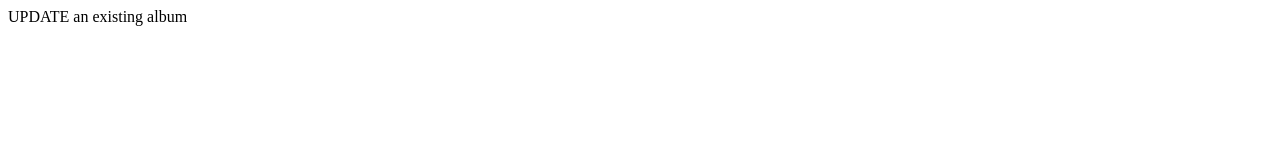
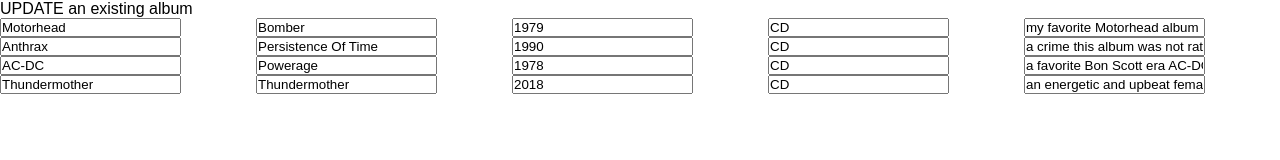
Before and after one commit to anthonypagano/node-capstone, a website: page public/update-album.html in a window 1280 px wide. Drawn offline with nearby package versions, Linux system fonts and the light colour scheme.

Commit message:
additional-pages-routes: added mock data functions and seed data file

```diff
--- /dev/null
+++ b/public/app-update.js
@@ -0,0 +1,78 @@
+// this is mock data, but when we create our API
+// we'll have it return data that looks like this
+var MOCK_ALBUM_DATA = {
+	"albumData": [
+        {
+            "id": "1111111",
+            "bandName" : "Motorhead",
+            "albumName" : "Bomber",
+            "releaseYear" : "1979",
+            "format": "CD",
+            "notes": "my favorite Motorhead album",
+            "publishedAt": 1470016976609
+        },
+        {
+            "id": "2222222",
+            "bandName" : "Anthrax",
+            "albumName" : "Persistence Of Time",
+            "releaseYear" : "1990",
+            "format": "CD",
+            "notes": "a crime this album was not rated higher",
+            "publishedAt": 1470012976609
+        },
+        {
+            "id": "333333",
+            "bandName" : "AC-DC",
+            "albumName" : "Powerage",
+            "releaseYear" : "1978",
+            "format": "CD",
+            "notes": "a favorite Bon Scott era AC-DC album",
+            "publishedAt": 1470011976609
+        },
+        {
+            "id": "4444444",
+            "bandName": "Thundermother",
+            "albumName": "Thundermother",
+            "releaseYear": "2018",
+            "format": "CD",
+            "notes": "an energetic and upbeat female AC-DC Bon Scott era sounding rockin machine from Sweden",
+            "publishedAt": 1470009976609
+        }
+    ]
+};
+
+// this function's name and argument can stay the
+// same after we have a live API, but its internal
+// implementation will change. Instead of using a
+// timeout function that returns mock data, it will
+// use jQuery's AJAX functionality to make a call
+// to the server and then run the callbackFn
+function getRecentAlbumData(callbackFn) {
+    // we use a `setTimeout` to make this asynchronous
+    // as it would be with a real AJAX call.
+	setTimeout(function(){ callbackFn(MOCK_ALBUM_DATA)}, 1);
+}
+
+// this function stays the same when we connect
+// to real API later
+function displayAlbumData(data) {
+    for (index in data.albumData) {
+	   $('body').append('<ul>',
+        '<li><input type="text" id="bandName" value="' + data.albumData[index].bandName + '"/></li>',
+        '<li><input type="text" id="albumName"  value="' + data.albumData[index].albumName + '"/></li>',
+        '<li><input type="text" id="releaseYear"  value="' + data.albumData[index].releaseYear + '"/></li>',
+        '<li><input type="text" id="format"  value="' + data.albumData[index].format + '"/></li>',
+        '<li><input type="text" id="notes"  value="' + data.albumData[index].notes + '"/></li>',
+        '</ul>');
+    }
+}
+// this function can stay the same even when we
+// are connecting to real API
+function getAndDisplayAlbumData() {
+	getRecentAlbumData(displayAlbumData);
+}
+
+//  on page load do this
+$(function() {
+	getAndDisplayAlbumData();
+})
--- /dev/null
+++ b/public/index.css
@@ -0,0 +1,48 @@
+* {
+  margin: 0;
+  padding: 0;
+  box-sizing: border-box;
+}
+
+body {
+  font-family: sans-serif;
+  font-size: 16px;
+  -webkit-background-size: cover;
+  -moz-background-size: cover;
+  -o-background-size: cover;
+  background-size: cover;
+  color: #000000;
+}
+
+ul {
+    list-style-type: none;
+    margin: 0;
+    padding: 0;
+    width: 100%;
+}
+
+li {
+    display: inline-flex;
+    width: 20%;
+}
+main {
+  width: 100%;
+  margin: 0px auto;
+  text-align: center;
+}
+
+fieldset {
+  border: none;
+}
+
+legend {
+  display: none;
+}
+
+@media only screen and (max-width: 768px) {
+
+}
+
+@media only screen and (max-width: 650px) {
+
+}
--- a/public/update-album.html
+++ b/public/update-album.html
@@ -1,8 +1,14 @@
+<!DOCTYPE html>
 <html lang="en">
-    <head>
-        <title>Do I Have That Album?</title>
-    </head>
+  <head>
+      <meta charset="utf-8">
+      <meta name="viewport" content="width=device-width">
+      <title>Do I Have That Album?</title>
+      <link href="index.css" rel="stylesheet" type="text/css" />
+  </head>
     <body>
         <p>UPDATE an existing album</p>
+        <script src="https://cdnjs.cloudflare.com/ajax/libs/jquery/3.1.0/jquery.min.js"></script>
+        <script type="text/javascript" src="app-update.js"></script>
     </body>
 </html>
```
Also changed, not shown: public/app.js (added, +79 -0 lines), public/index.html (+10 -3 lines), seed-data.json (added, +10 -0 lines).
